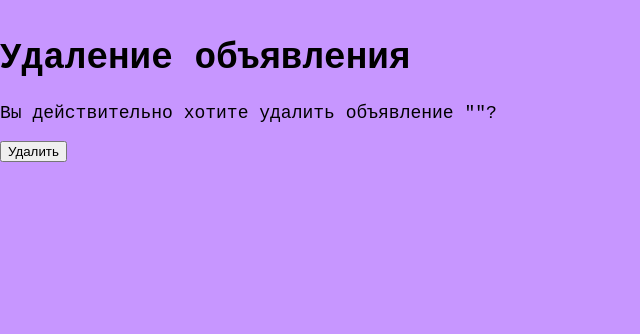
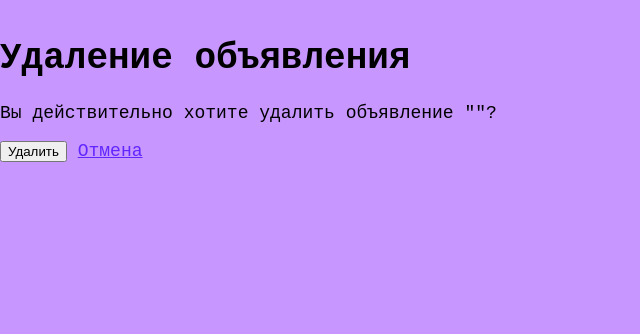
Before and after one commit to JuliaYatsynina/rgzz, a Flask app: page /delete in a window 1280 px wide. Shown: the part 60-394 px from the top of the page, without its empty margins (0-640 px from the left). Run offline with Flask 3, Linux system fonts and the light colour scheme; the visitor is signed in with stand-in values (Sample User, id 1); data that the repository does not hold is empty.

Commit message:
изменения

```diff
--- a/templates/delete_article.html
+++ b/templates/delete_article.html
@@ -7,5 +7,7 @@
         <p>Вы действительно хотите удалить объявление "{{ article.title }}"?</p>
 
         <input type="submit" value="Удалить">
+        <a href="/articles/{{ article.id }}">Отмена</a>
     </form>
+
 {% endblock %}
```
